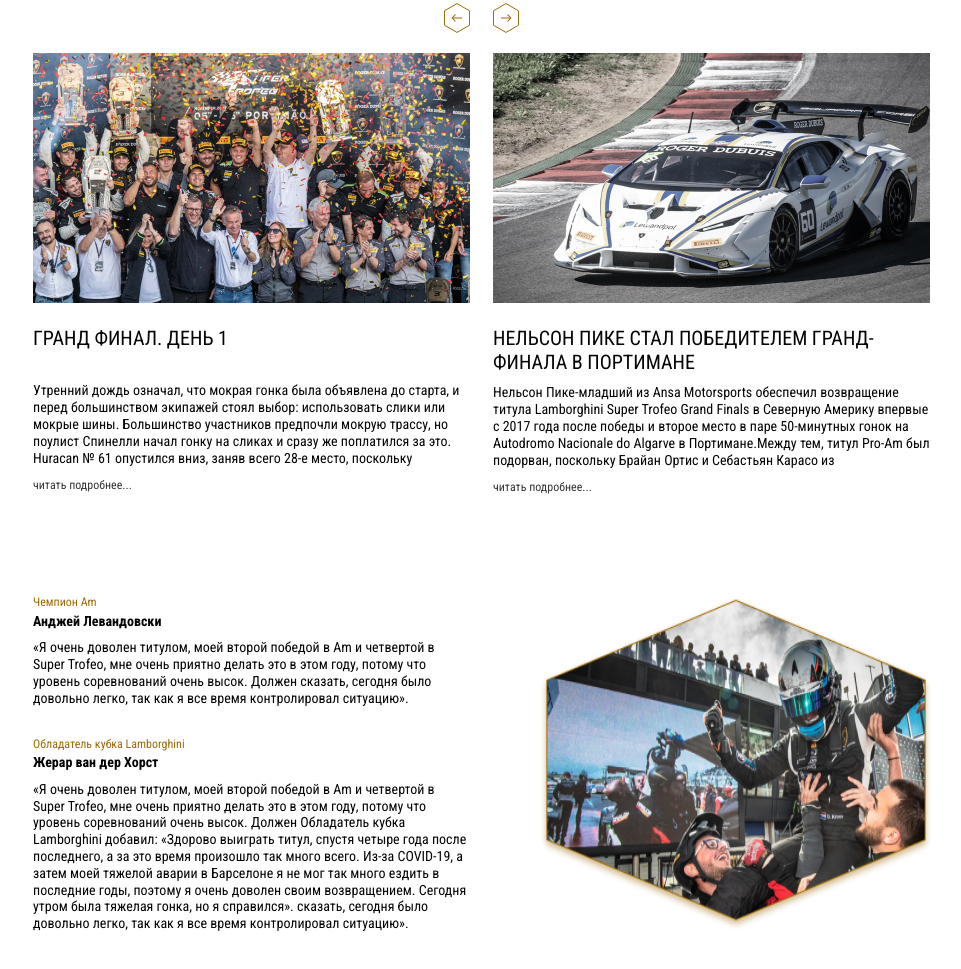
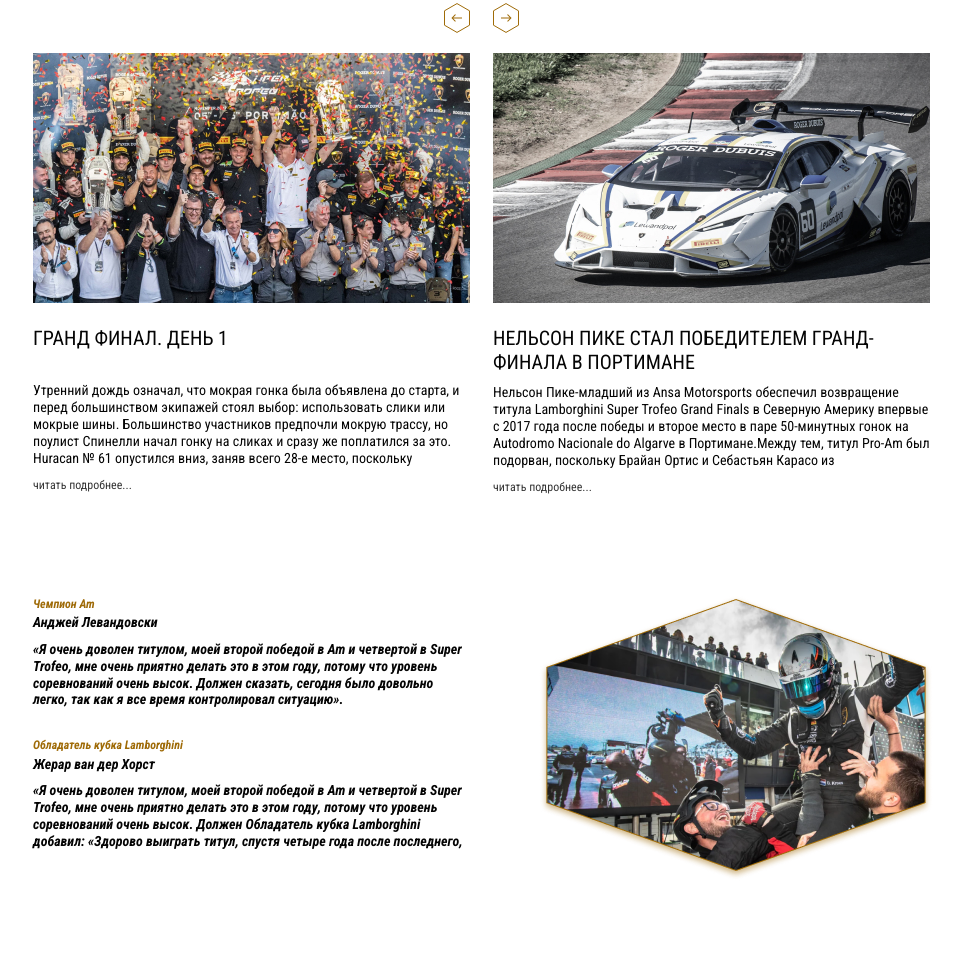
Before and after one commit to Vitalya-Str/Vitalya-Str.github.io, a plain HTML site: page Lamborgini/index.html in a window 1280 px wide. Shown: the part 5040-6009 px from the top of the page, without its empty margins (157-1118 px from the left). Drawn offline with nearby package versions, Linux system fonts and the light colour scheme.

Commit message:
blockquote

```diff
--- a/Lamborgini/css/style.css
+++ b/Lamborgini/css/style.css
@@ -384,32 +384,33 @@
   transform: translateX(8px);
 }
 /* ---------------- */
-.blog__comments {
+.blog__quote {
   display: flex;
   justify-content: space-between;
+  align-items: center;
+  gap: 0 20px;
 }
-.blog__comm {
+.blog__quote-box {
+  flex-basis: 434px;
+}
+.blockquote {
+  margin-bottom: 30px;
+}
+.blockquote__name {
   display: flex;
   flex-direction: column;
-  gap: 30px;
-  flex-basis: 434px;
+  font-weight: 700;
+  margin-bottom: 10px;
 }
-.blog__comm-ask {
-
-}
-.blog__comm-ask-rank {
-  font-weight: 400;
+.blockquote__name span {
+  display: block;
   font-size: 12px;
   color: #9f6b08;
   margin-bottom: 3px;
 }
-.blog__comm-ask-title {
-  font-weight: 700;
-  font-size: 14px;
-  margin-bottom: 10px;
-}
-.blog__comm-ask-text {
+.blockquote__text {
+  font-style: italic;
 
 }
-.blog__comm-img {
+.blockquote-img {
 }
--- a/Lamborgini/index.html
+++ b/Lamborgini/index.html
@@ -277,7 +277,7 @@
             <div class="swiper-wrapper">
               <div class="swiper-slide blog__item">
                 <img
-                  src="/images/blog-1.jpg"
+                  src="./images/blog-1.jpg"
                   alt="Ansa Motorsports"
                   class="blog__item-img"
                 />
@@ -295,7 +295,7 @@
 
               <div class="swiper-slide blog__item">
                 <img
-                  src="/images/blog-2.jpg"
+                  src="./images/blog-2.jpg"
                   alt="Ansa Motorsports"
                   class="blog__item-img"
                 />
@@ -315,7 +315,7 @@
 
               <div class="swiper-slide blog__item">
                 <img
-                  src="/images/blog-2.jpg"
+                  src="./images/blog-2.jpg"
                   alt="Ansa Motorsports"
                   class="blog__item-img"
                 />
@@ -335,7 +335,7 @@
 
               <div class="swiper-slide blog__item">
                 <img
-                  src="/images/blog-2.jpg"
+                  src="./images/blog-2.jpg"
                   alt="Ansa Motorsports"
                   class="blog__item-img"
                 />
@@ -354,43 +354,46 @@
               </div>
             </div>
             <div class="blog__button swiper-button-left">
-              <img src="/images/arrow-left.svg" alt="left" />
+              <img src="./images/arrow-left.svg" alt="left" />
             </div>
             <div class="blog__button swiper-button-right">
-              <img src="/images/arrow-right.svg" alt="right" />
+              <img src="./images/arrow-right.svg" alt="right" />
             </div>
           </div>
-          <div class="blog__comments">
-            <div class="blog__comm">
-              <div class="blog__comm-ask">
-                <p class="blog__comm-ask-rank">Чемпион Am</p>
-                <h5 class="blog__comm-ask-title">Анджей Левандовски</h5>
-                <p class="blog__comm-ask-text">
+          <div class="blog__quote">
+            <div class="blog__quote-box">
+              <blockquote class="blockquote">
+                <cite class="blockquote__name">
+                  <span>Чемпион Am</span>
+                  Анджей Левандовски
+                </cite>
+                <p class="blockquote__text">
                   «Я очень доволен титулом, моей второй победой в Am и четвертой
                   в Super Trofeo, мне очень приятно делать это в этом году,
                   потому что уровень соревнований очень высок. Должен сказать,
                   сегодня было довольно легко, так как я все время контролировал
                   ситуацию».
                 </p>
-              </div>
-              <div class="blog__comm-ask">
-                <p class="blog__comm-ask-rank">Обладатель кубка Lamborghini</p>
-                <h5 class="blog__comm-ask-title">Жерар ван дер Хорст</h5>
-                <p class="blog__comm-ask-text">
+              </blockquote>
+              <blockquote class="blockquote">
+                <cite class="blockquote__name">
+                  <span>Обладатель кубка Lamborghini</span>
+                  Жерар ван дер Хорст
+                </cite>
+                <p class="blockquote__text">
                   «Я очень доволен титулом, моей второй победой в Am и четвертой
                   в Super Trofeo, мне очень приятно делать это в этом году,
                   потому что уровень соревнований очень высок. Должен Обладатель
                   кубка Lamborghini добавил: «Здорово выиграть титул, спустя
-                  четыре года после последнего, а за это время произошло так
-                  много всего. Из-за COVID-19, а затем моей тяжелой аварии в
-                  Барселоне я не мог так много ездить в последние годы, поэтому
-                  я очень доволен своим возвращением. Сегодня утром была тяжелая
-                  гонка, но я справился». сказать, сегодня было довольно легко,
-                  так как я все время контролировал ситуацию».
+                  четыре года после последнего,
                 </p>
-              </div>
+              </blockquote>
             </div>
-            <img src="images/blog__img-comm.png" alt="poligon" class="blog__comm-img">
+            <img
+              src="./images/blog__img-comm.png"
+              alt="#"
+              class="blockquote-img"
+            />
           </div>
         </div>
       </section>
```
